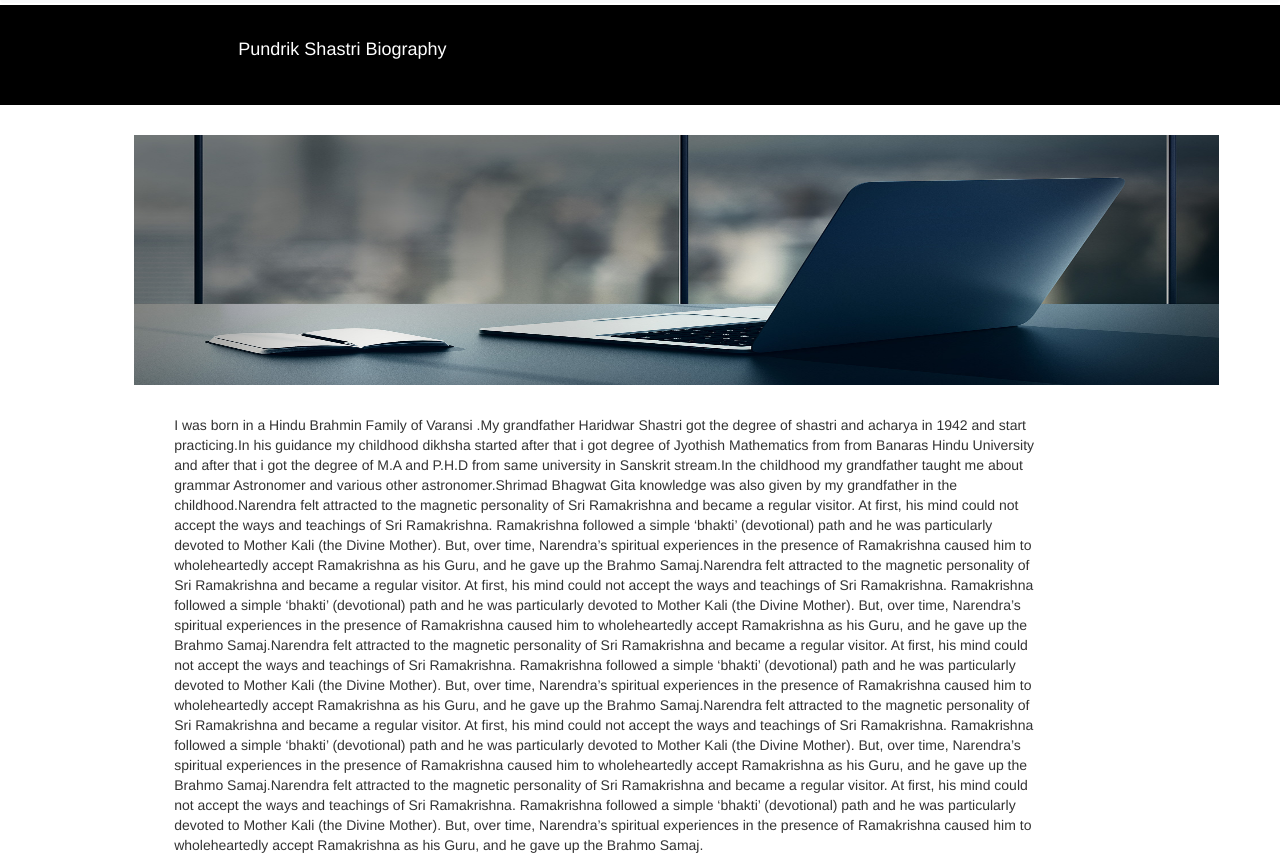
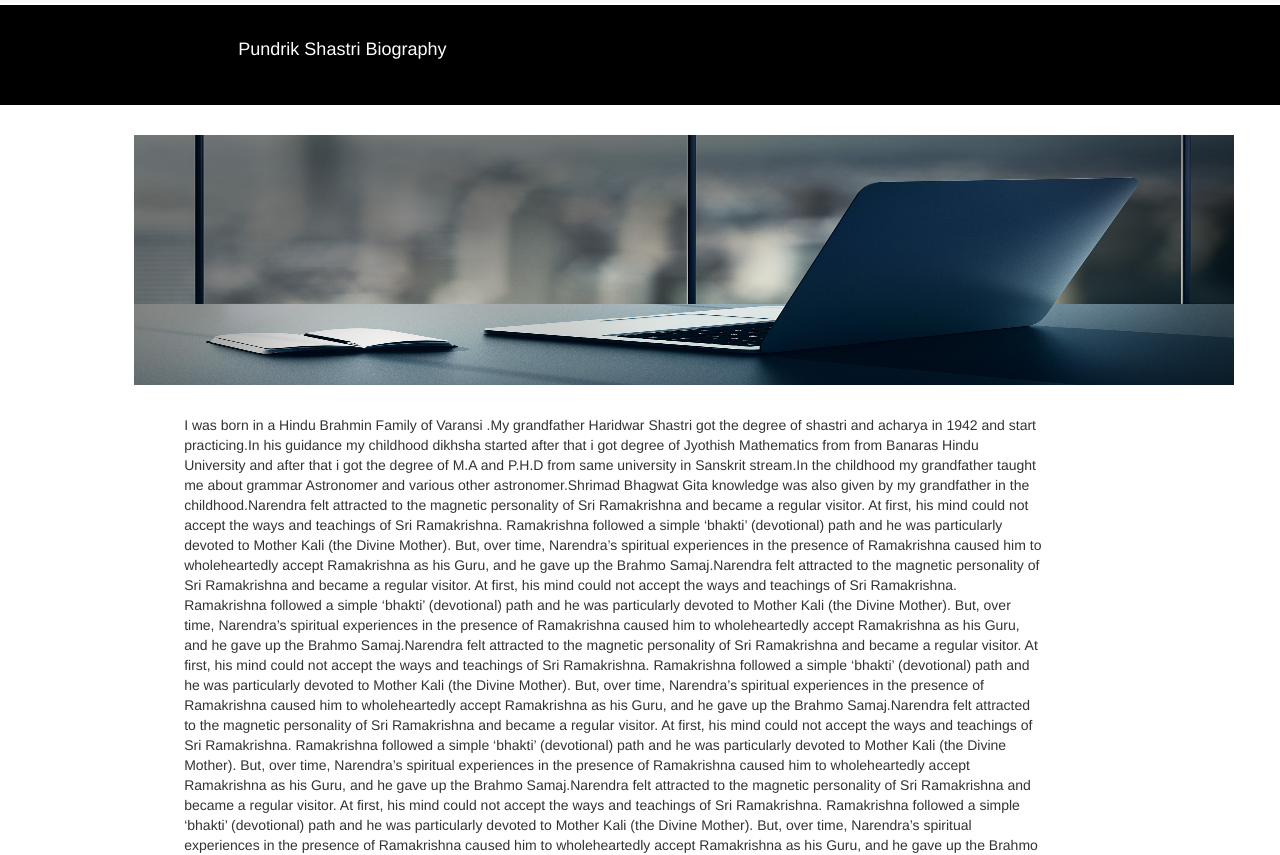
Before and after one commit to vatsShivam/Pundrik-Shastri-, a plain HTML site: page biography.html in a window 1280 px wide. Shown: the part 99-954 px from the top of the page. Drawn offline with nearby package versions, Linux system fonts and the light colour scheme.

Commit message:
some change in biography css

```diff
--- a/biography.css
+++ b/biography.css
@@ -50,10 +50,10 @@
 @media(min-width:1270px){
     #priya{
         height: 250px;
-        width:1085px;
+        width:1100px;
     }
     #para{
-        margin-left:40px;
+        margin-left:50px;
         margin-top:30px;
     }
 
```
